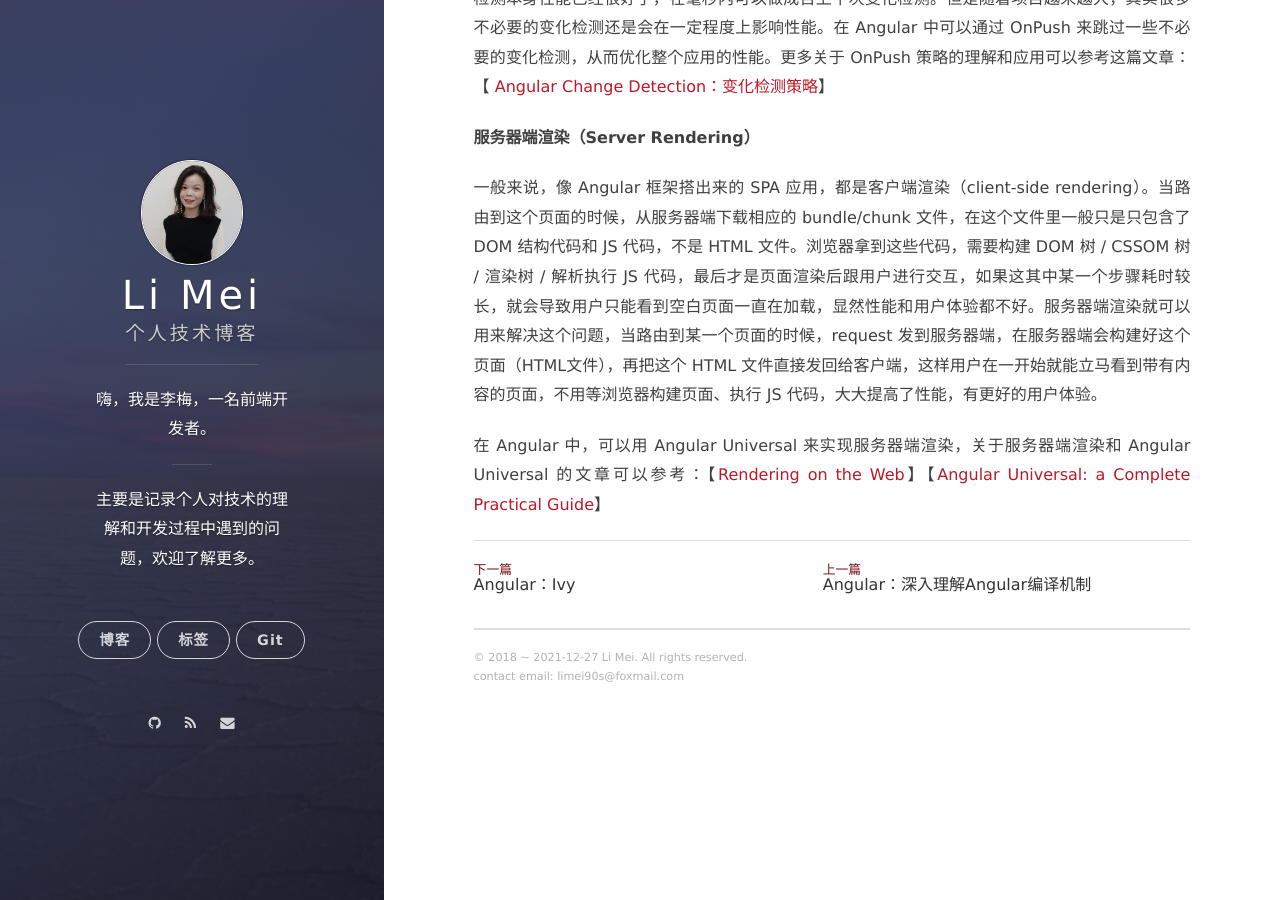
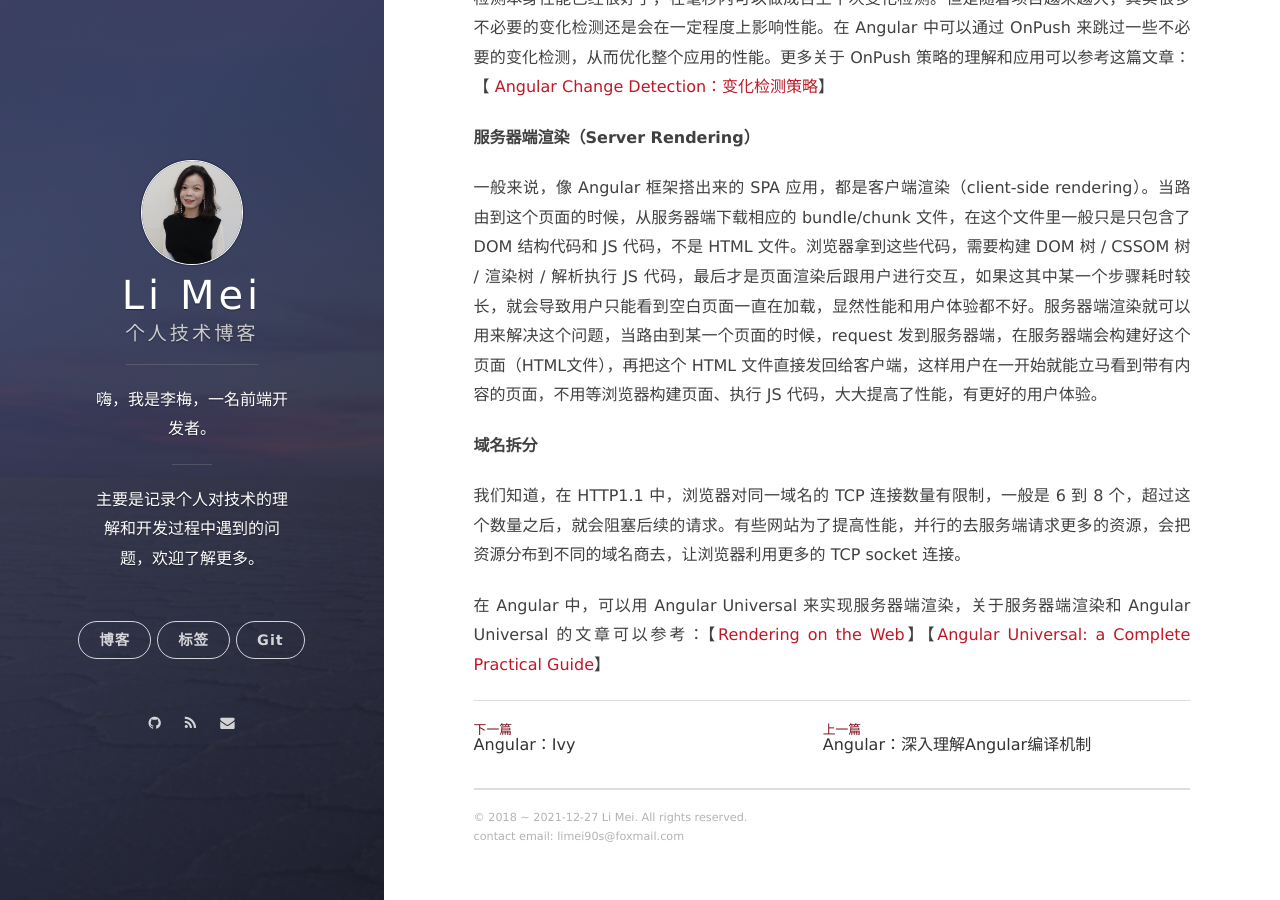
Before and after one commit to LiMeii/LiMeii.github.io, a Jekyll site: the page built from _posts/2020-06-28-angular-performance-checklists.md, in a window 1280 px wide and 900 px high, scrolled down 5523 px. Built offline with Jekyll 4.4.1, drawn with Linux system fonts in a browser that asks for light colours; nearby versions of some CDN libraries.

Commit message:
Update 2020-06-28-angular-performance-checklists.md

```diff
--- a/_posts/2020-06-28-angular-performance-checklists.md
+++ b/_posts/2020-06-28-angular-performance-checklists.md
@@ -144,4 +144,11 @@ Angular 默认的变化检测机制是：异步事件 callback 结束后，NgZon
 
 一般来说，像 Angular 框架搭出来的 SPA 应用，都是客户端渲染（client-side rendering）。当路由到这个页面的时候，从服务器端下载相应的 bundle/chunk 文件，在这个文件里一般只是只包含了 DOM 结构代码和 JS 代码，不是 HTML 文件。浏览器拿到这些代码，需要构建 DOM 树 / CSSOM 树 / 渲染树 / 解析执行 JS 代码，最后才是页面渲染后跟用户进行交互，如果这其中某一个步骤耗时较长，就会导致用户只能看到空白页面一直在加载，显然性能和用户体验都不好。服务器端渲染就可以用来解决这个问题，当路由到某一个页面的时候，request 发到服务器端，在服务器端会构建好这个页面（HTML文件），再把这个 HTML 文件直接发回给客户端，这样用户在一开始就能立马看到带有内容的页面，不用等浏览器构建页面、执行 JS 代码，大大提高了性能，有更好的用户体验。
 
+
+**域名拆分**
+
+
+我们知道，在 HTTP1.1 中，浏览器对同一域名的 TCP 连接数量有限制，一般是 6 到 8 个，超过这个数量之后，就会阻塞后续的请求。有些网站为了提高性能，并行的去服务端请求更多的资源，会把资源分布到不同的域名商去，让浏览器利用更多的 TCP socket 连接。
+
+
 在 Angular 中，可以用 Angular Universal 来实现服务器端渲染，关于服务器端渲染和 Angular Universal 的文章可以参考：【[Rendering on the Web](https://developers.google.com/web/updates/2019/02/rendering-on-the-web)】【[Angular Universal: a Complete Practical Guide](https://blog.angular-university.io/angular-universal/)】
```
